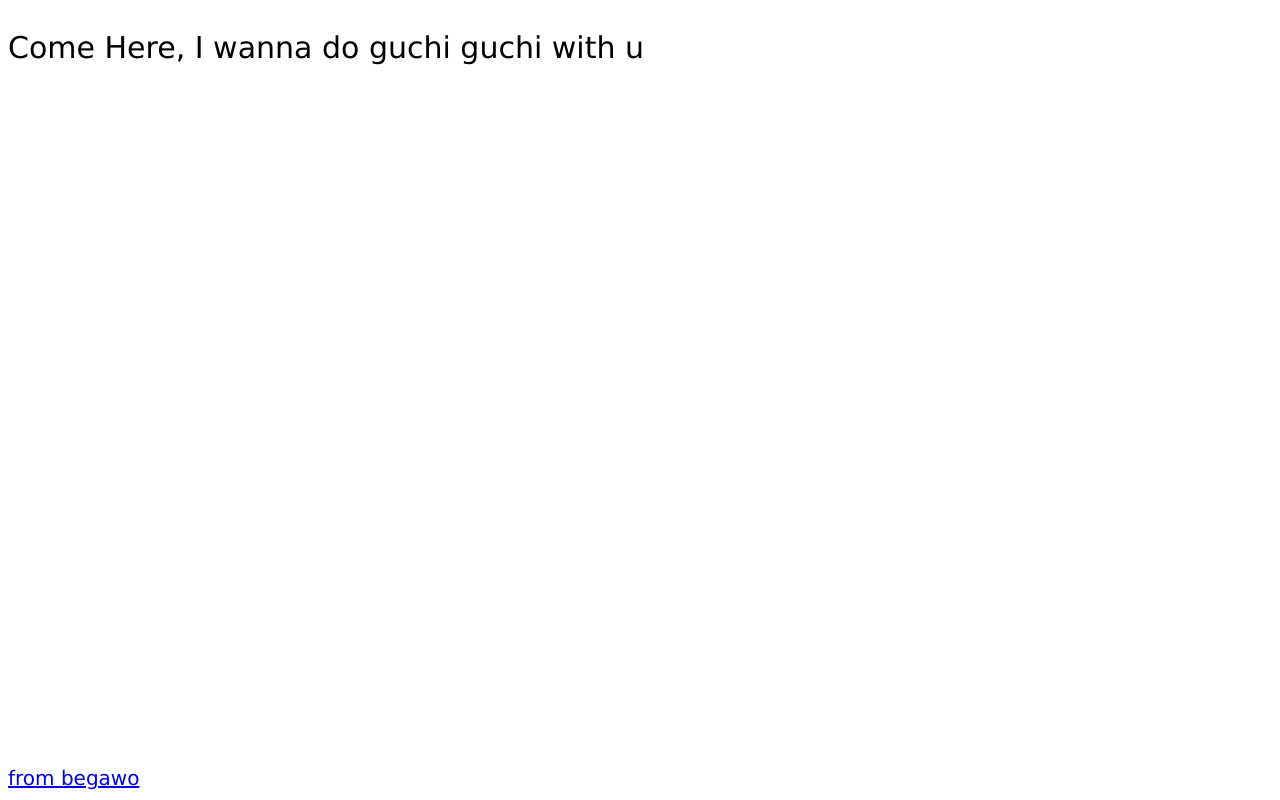
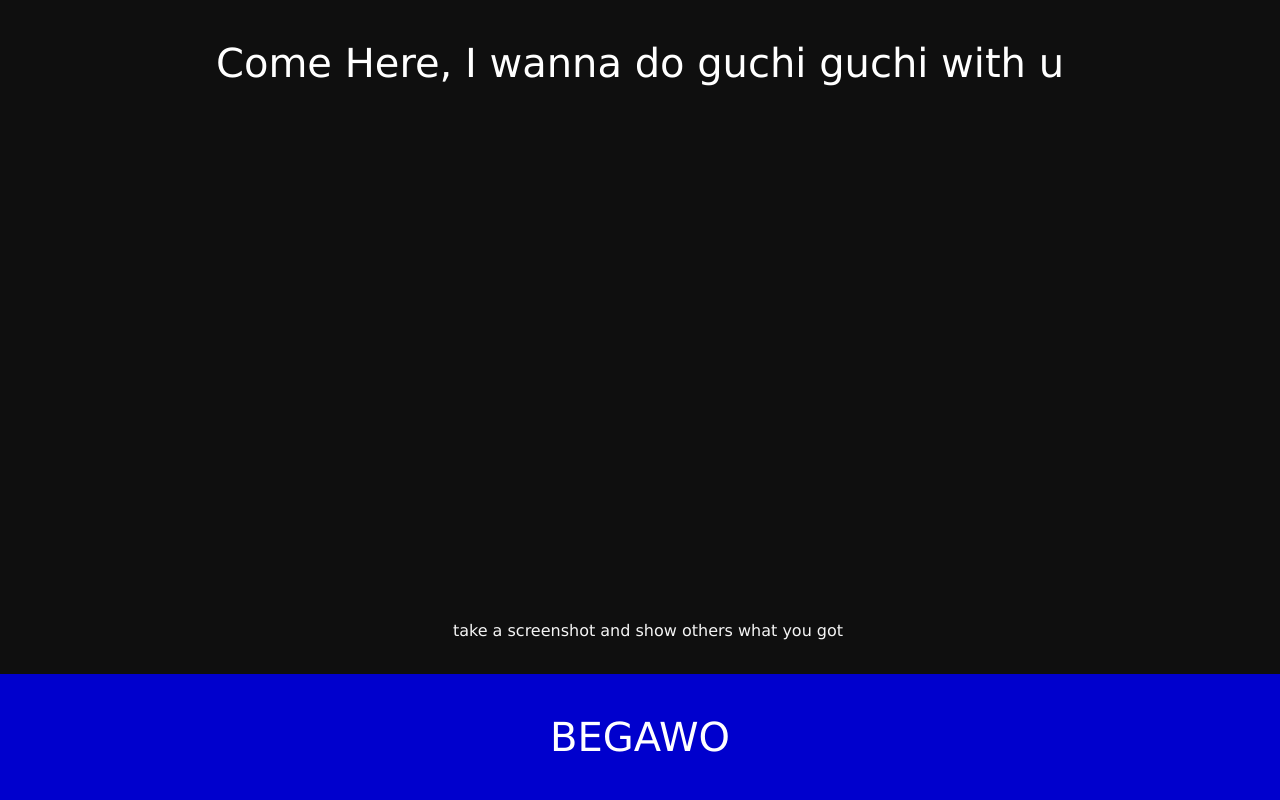
Before and after one commit to sahil-asheikh/Come-Here, a PHP site: page / in a window 1280 px wide. Run offline with PHP 8.4, Linux system fonts and the light colour scheme.

Commit message:
blue theme

```diff
--- a/index.html
+++ b/index.html
@@ -11,6 +11,10 @@
 
     <p id="ComeHere"></p>
 
+    <div class="note">
+        take a screenshot and show others what you got
+    </div>
+
     <script>
 
         var r_text = new Array ();
@@ -20,7 +24,7 @@
         r_text[1] = "I wanna Kiss you";
         r_text[2] = "I wanna see you";
         r_text[3] = "I wanna Cuddle";
-        r_text[4] = "I wanna fuck you";
+        r_text[4] = "I wanna fu*k you";
         r_text[5] = "I wanna sleep with you";
         r_text[6] = "I will show some love to you";
         r_text[7] = "I will always be with you";
@@ -37,9 +41,9 @@
 
     </script>
 
-    <footer>
-        <a href="https://www.instagram.com/java_coder_/">from begawo</a>
-    </footer>
+    <div class="footer">
+        <p>BEGAWO</p>
+    </div>
 
 </body>
 </html>
--- a/main.css
+++ b/main.css
@@ -1,13 +1,38 @@
+body{
+    background-color: rgb(15 15 15);
+}
+
 p{
-    color: black;
-    font-size: 30px;
+    color: white;
+    font-size: 40px;
+    font-family: Verdana;
+    text-align: center;
+}
+
+.note{
+    position: fixed;
+    bottom: 20%;
+    width: 100%;
+    color: whitesmoke;
+    text-align: center;
+    size: 10px;
     font-family: Verdana;
 }
-
+/*
 footer{
     position: fixed;
     bottom: 10px;
     color: black;
     font-size: 20px;
     font-family: Verdana;
-}
+} */
+
+.footer {
+    position: fixed;
+    left: 0;
+    bottom: 0;
+    width: 100%;
+    background-color: #0000CD;
+    color: white;
+    text-align: center;
+ }
```
